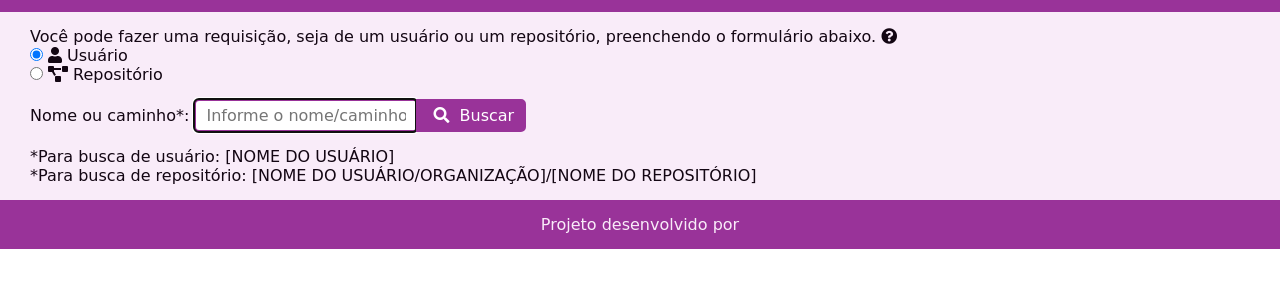
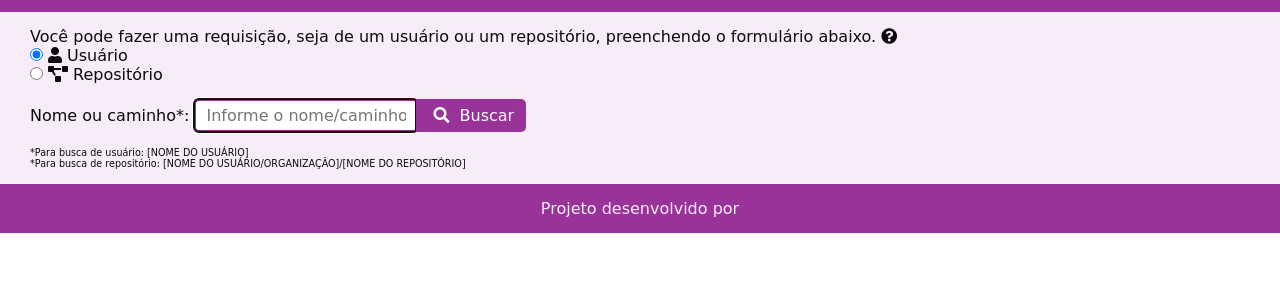
Before and after one commit to hugobrandao-dev/projeto-requisicao, a plain HTML site: page index.html in a window 1280 px wide. Shown: the part 59-346 px from the top of the page. Drawn offline with nearby package versions, Linux system fonts and the light colour scheme; no server answers; a web font is replaced by a local one.

Commit message:
Modificado: Tamanho da fonte dos exemplos de uso e retirado osos elementos base que serviram de exemplo para estilização.

```diff
--- a/css/style.css
+++ b/css/style.css
@@ -20,7 +20,7 @@
 	color: var(--cor-roxa5);
 }
 
-#corpo #busca-repositorio, #corpo #busca-repositorio .conjunto, #corpo .requisicoes, .requisicoes .requisicao {
+#corpo, #corpo #busca-repositorio, #corpo #busca-repositorio .conjunto, #corpo .requisicoes, .requisicoes .requisicao {
 	display: flex;
 	flex-direction: column;
 }
@@ -45,6 +45,10 @@
 
 #corpo #busca-repositorio .conjunto-busca button {
 	border-radius: 0px 0px 5px 5px;
+}
+
+#corpo #uso {
+	font-size: 0.6em;
 }
 
 .requisicoes .requisicao {
--- a/index.html
+++ b/index.html
@@ -35,29 +35,12 @@
 				</div>
 			</div>
 		</form>
-		<p>
+		<p id="uso">
 			*Para busca de usuário: [NOME DO USUÁRIO] <br>
 			*Para busca de repositório: [NOME DO USUÁRIO/ORGANIZAÇÃO]/[NOME DO REPOSITÓRIO]
 		</p>
 		<section class="requisicoes">
-			<!-- <article class="requisicao">
-				<p>Usuário:</p><h4 class="tipo">Hugo da Rocha Brandão</h4>
-				<img src="img/sunset.jpg" class="imagem" alt="Foto de perfil">
-				<p class="descricao">Lorem ipsum dolor sit amet, consectetur adipisicing elit. Debitis, itaque provident quod sapiente. Volupt</p>
-				<a href="#" class="link-acesso">Quero conhecer<i class="fas fa-arrow-circle-right"></i></a>
-			</article>
-			<article class="requisicao">
-				<p>Repositório:</p><h4 class="tipo">Postman/newman</h4>
-				<img src="img/sunset.jpg" class="imagem" alt="Foto de perfil">
-				<p class="descricao">Lorem ipsum dolor sit amet, consectetur adipisicing elit. Magnam neque error, placeat quaerat vel colore consequatur.</p>
-				<a href="#" class="link-acesso">Quero conhecer<i class="fas fa-arrow-circle-right"></i></a>
-			</article>
-			<article class="requisicao">
-				<p>Usuário</p><h4 class="tipo">Thomas Jefferson</h4>
-				<img src="img/sunset.jpg" class="imagem" alt="Foto de perfil">
-				<p class="descricao">Lorem ipsum dolor sit amet, consectetur adipisicing elit. Qui iste maiores aliquid quidem magni itaque po porro adipisci!</p>
-				<a href="#" class="link-acesso">Quero conhecer<i class="fas fa-arrow-circle-right"></i></a>
-			</article> -->
+			<!-- Aqui ficarão as requisições a medida que forem feitas -->
 		</section>
 	</main>
 	<footer id="rodape" class="espacar">
```
